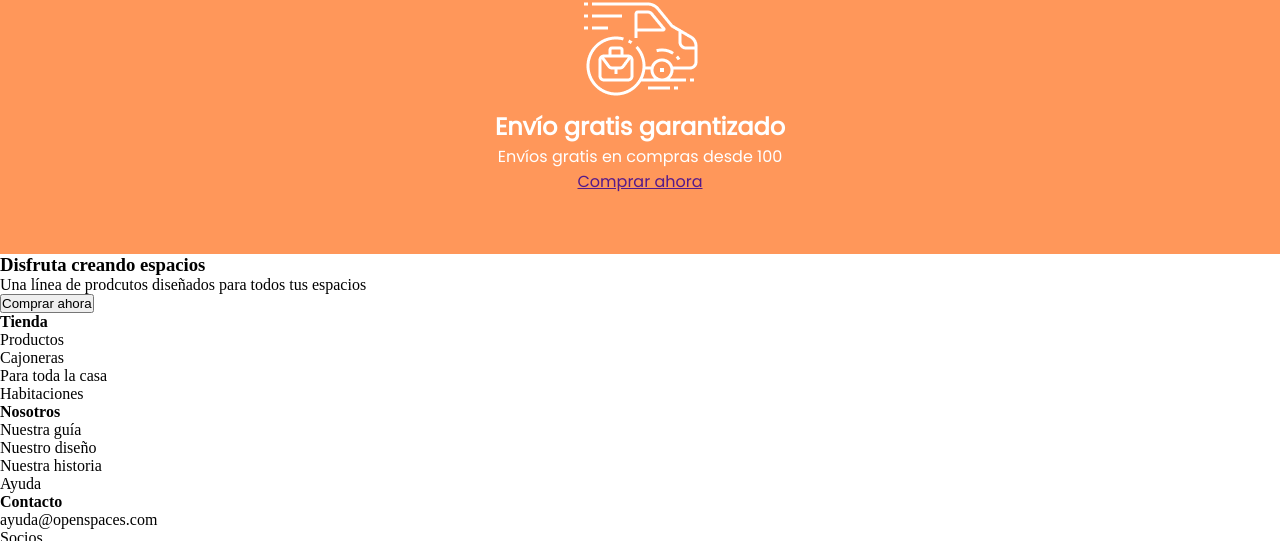
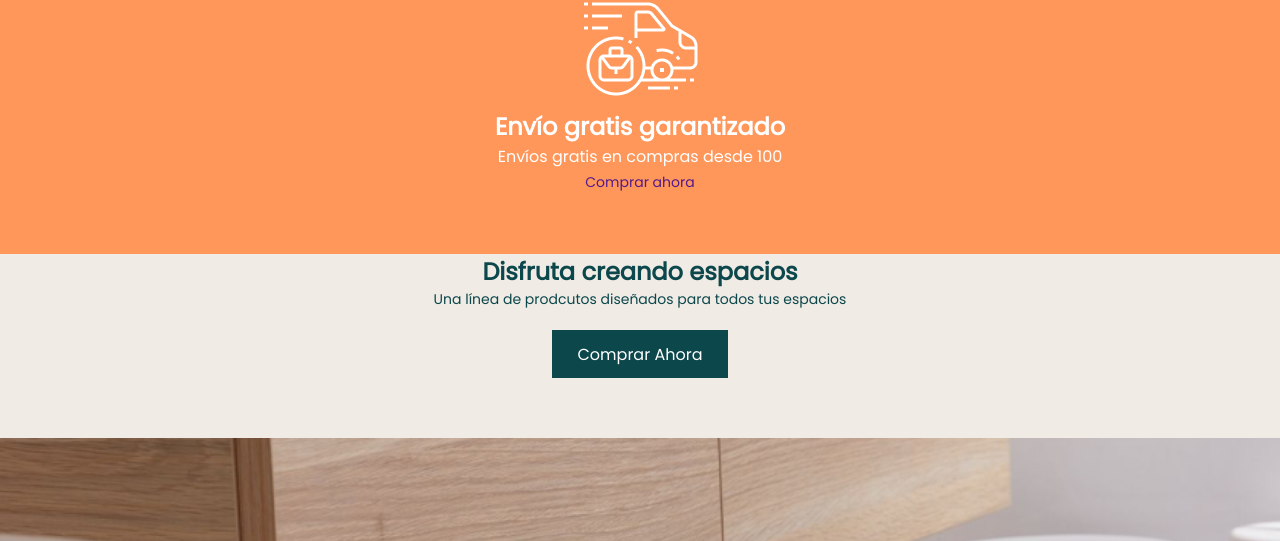
Before and after one commit to Adalab/modulo-1-evaluacion-final-Carmenyo, a website: page src/html/index.html in a window 1280 px wide. Shown: the part 1680-2221 px from the top of the page. Drawn offline with nearby package versions, Linux system fonts and the light colour scheme; files that its build step writes are made by us from their sources; files whose address does not match are found by name.

Commit message:
footer BEM

```diff
--- a/src/html/partials/footer.html
+++ b/src/html/partials/footer.html
@@ -1,6 +1,6 @@
-<footer>
+<footer class="footer">
     <!-- Menú 1 -->
-      <nav class="menu-nav1">
+      <nav class="footer__menu-nav1">
         <h4>Tienda</h4>
     <ul>
       <li>Productos</li>
@@ -11,7 +11,7 @@
     </nav>
 
     <!-- Menú 2 -->
-    <nav class="menu-nav2">
+    <nav class="footer__menu-nav2">
       <h4>Nosotros</h4>
     <ul>
     <li>Nuestra guía</li>
@@ -22,13 +22,13 @@
     </nav>
 
     <!-- Menú 3 -->
-    <nav class="menu-nav3">
+    <nav class="footer__menu-nav3">
       <h4>Contacto</h4>
     <ul>
     <li>ayuda@openspaces.com</li>
     <li>Socios</li>
     </ul>
-    <div class="socialmedia">
+    <div class="footer__socialmedia">
       <i class="fa-brands fa-linkedin-in"></i>
       <i class="fa-brands fa-instagram"></i>
       <i class="fa-brands fa-twitter"></i>
--- a/src/html/partials/section2.html
+++ b/src/html/partials/section2.html
@@ -1,6 +1,6 @@
 <section class="section2">
   <img src="./assets/images/go_6.png" alt="icono 4">
   <h4 class="section2__title">Envío gratis garantizado</h4>
-  <p>Envíos gratis en compras desde 100</p>
+  <p class= "section2__content" >Envíos gratis en compras desde 100</p>
   <a class="section2__link" href="">Comprar ahora</a>
 </section>
--- a/src/html/partials/section3.html
+++ b/src/html/partials/section3.html
@@ -1,7 +1,12 @@
-<section>
-    <h3>Disfruta creando espacios</h3>
-    <p>Una línea de prodcutos diseñados para todos tus espacios</p>
-    <button>Comprar ahora</button>
-    <!-- <img src="./assets/images/creando-espacios.jpg" alt=""> -->
-
-    </section>
+<section class="section3">
+  <h3 class="section3__title">Disfruta creando espacios</h3>
+  <p class="section3__content">
+    Una línea de prodcutos diseñados para todos tus espacios
+  </p>
+  <button class="section3__button">Comprar ahora</button>
+  <img
+    src="./assets/images/creando-espacios.jpg"
+    alt="creando espacios"
+    class="section3__img"
+  />
+</section>
--- a/src/scss/layout/_footer.scss
+++ b/src/scss/layout/_footer.scss
@@ -1,8 +1,28 @@
-.page__footer {
-  position: fixed;
-  left: 0;
-  bottom: 0;
-  width: 100vw;
-  padding: 1rem;
-  color: $color-secondary;
+.footer {
+  background-color: $color-3;
+  color: $color-4;
+  font-family: $font-main;
+  text-align: center;
+  padding-top: 56px;
+
+  &__menu-nav1{
+    padding-top: 30px;
+  }
+
+
+  &__menu-nav2{
+    padding-top: 30px;
+  }
+
+  &__menu-nav3{
+    padding-top: 30px;
+  }
+
+  &__socialmedia{
+    padding-top: 30px;
+
+
+  }
+
+
 }
--- a/src/scss/layout/_section2.scss
+++ b/src/scss/layout/_section2.scss
@@ -7,11 +7,10 @@
   padding-bottom: 60px;
 
   &__title {
-        font-size:24px ;
-
+    font-size: 24px;
+  }
   &__link {
     font-size: 14px;
+    text-decoration: none;
   }
 }
-
-}
--- /dev/null
+++ b/src/scss/layout/_section3.scss
@@ -0,0 +1,30 @@
+.section3 {
+  background-color: $color-1;
+  font-family: $font-main;
+  color: $color-3;
+  text-align: center;
+
+  &__title {
+    font-size: 24px;
+    font-weight: 600;
+  }
+  &__content {
+    font-size: 14px;
+  }
+  &__button {
+    background-color: $color-3;
+    margin-top: 20px;
+    margin-bottom: 60px;
+    border: 0;
+    color: $color-5;
+    width: 176px;
+    text-transform: capitalize;
+    font-family: $font-main;
+    font-size: 16px;
+    height: 48px;
+  }
+  &__img {
+      width: 100%;
+
+  }
+}
--- a/src/scss/main.scss
+++ b/src/scss/main.scss
@@ -3,6 +3,8 @@
 @import "./layout/_header.scss";
 @import"./layout/_section1.scss";
 @import"./layout/_section2.scss";
+@import"./layout/_section3.scss";
+@import"./layout/_footer.scss";
 
 
 * {
```
Lines whose indentation alone changed are shown as unchanged.
